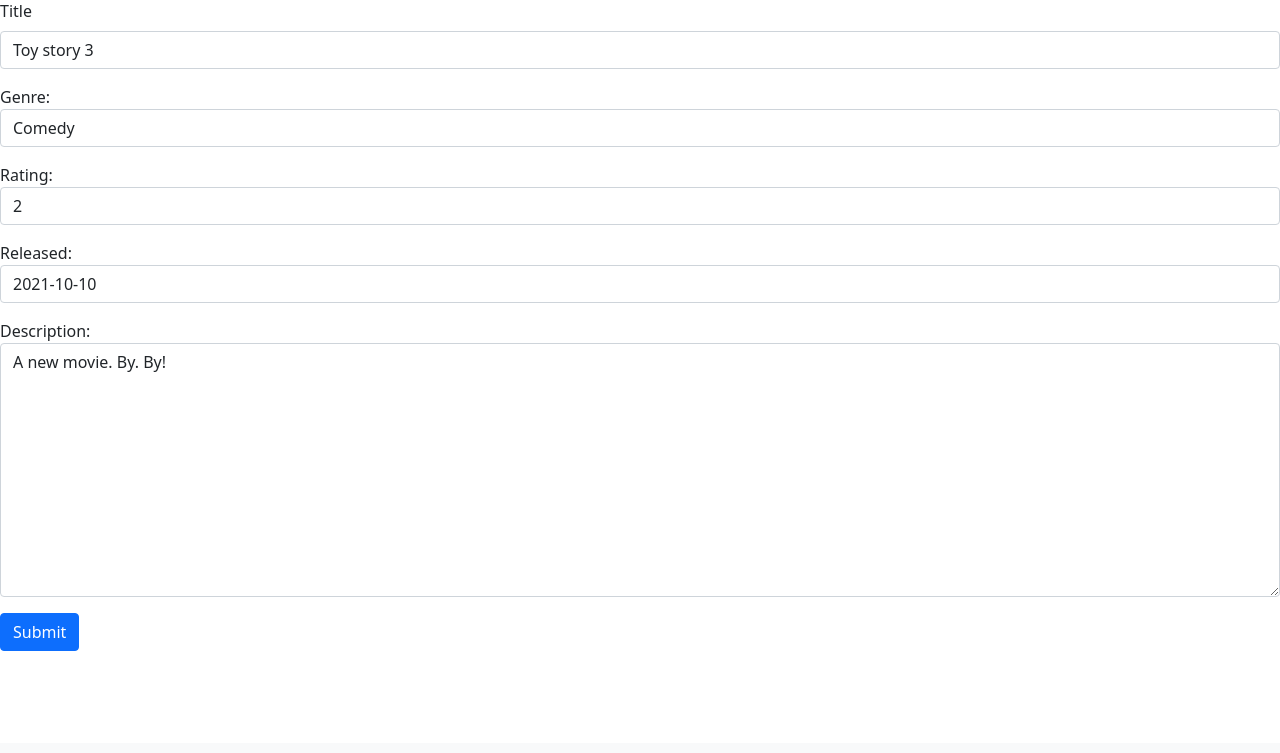
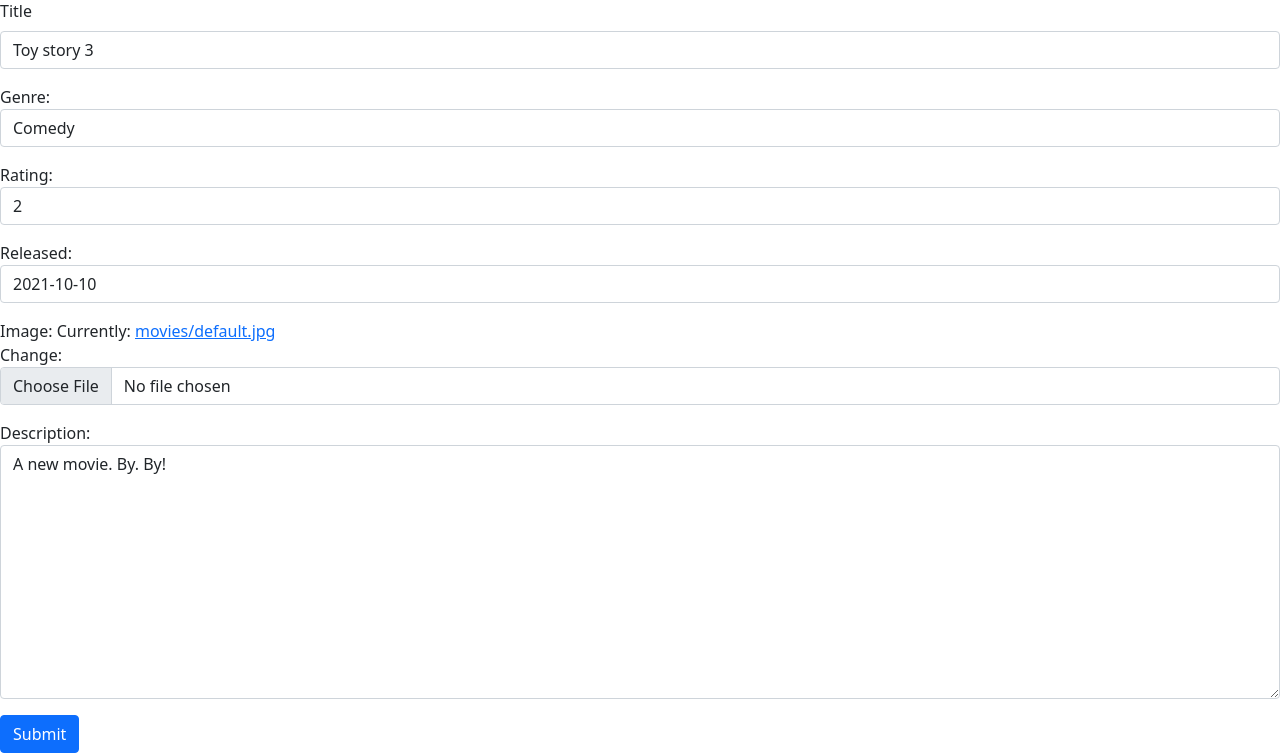
Before and after one commit to aeciovc/sda_python_ee4, a Django app: page /viewer/movies/update/7/ in a window 1280 px wide. Shown: the part 57-810 px from the top of the page. Before the commit the page ends 708 px from the top, so only its background shows below. Run offline with Django 3.2, Linux system fonts and the light colour scheme; the visitor is signed in with stand-in values (Sample User, id 1); data comes from the database, SQL or seed files in the repository; parts of the project's set-up code (start-up, migrations or seed data) failed here and were passed over; some libraries are stand-ins or nearby versions.

Commit message:
Movie image

```diff
--- a/SDADjangoApp/hollymovies/settings.py
+++ b/SDADjangoApp/hollymovies/settings.py
@@ -126,6 +126,9 @@ STATICFILES_DIRS = [
     BASE_DIR / "static",
 ]
 
+MEDIA_URL = '/media/'
+MEDIA_ROOT = '/Users/aecio.costa/Movies/media/'
+
 # Default primary key field type
 # https://docs.djangoproject.com/en/3.2/ref/settings/#default-auto-field
 
--- a/SDADjangoApp/hollymovies/urls.py
+++ b/SDADjangoApp/hollymovies/urls.py
@@ -13,12 +13,14 @@ Including another URLconf
     1. Import the include() function: from django.urls import include, path
     2. Add a URL to urlpatterns:  path('blog/', include('blog.urls'))
 """
+from django.conf.urls.static import static
 from django.contrib import admin
 from django.urls import path, include
 from django.views.generic import TemplateView
 from django.contrib.auth.views import LoginView, LogoutView
 from django.contrib.auth.views import PasswordChangeView
 
+from hollymovies import settings
 from viewer.views import (
     welcome, sum_numbers, create_genre, update_genre, delete_genre, list_genre,
     create_movie, MoviesView, MovieCreateView, MovieUpdateView, MovieDeleteView
@@ -51,4 +53,4 @@ urlpatterns = [
 
     # API
     path('rest_api/', include('rest_api.urls')),
-]
+] + static(settings.MEDIA_URL, document_root=settings.MEDIA_ROOT)
--- a/SDADjangoApp/viewer/forms.py
+++ b/SDADjangoApp/viewer/forms.py
@@ -58,3 +58,6 @@ class MovieForm(ModelForm):
             "Commedies aren't so good to be rated over 5."
             )
         return result
+
+    def save(self, commit=True):
+        return super().save(commit)
--- a/SDADjangoApp/viewer/models.py
+++ b/SDADjangoApp/viewer/models.py
@@ -16,6 +16,7 @@ class Movie(models.Model):
     released = models.DateField()
     description = models.TextField()
     created = models.DateTimeField(auto_now_add=True)
+    image = models.ImageField(upload_to='movies/', default='movies/default.jpg')
 
     def small_description(self):
         return f'{self.description[:30]}...'
--- a/SDADjangoApp/viewer/templates/movie/create_form.html
+++ b/SDADjangoApp/viewer/templates/movie/create_form.html
@@ -32,6 +32,11 @@
             </div>
         </div>
         <div class="mb-3">
+          {{ form.image.errors }}
+          <label for="{{ form.image.id_for_label }}">Image:</label>
+          {{ form.image }}
+        </div>
+        <div class="mb-3">
           {{ form.description.errors }}
           <label for="{{ form.description.id_for_label }}">Description:</label>
           {{ form.description }}
```
Also changed, not shown: SDADjangoApp/viewer/migrations/0005_movie_image.py (added).
